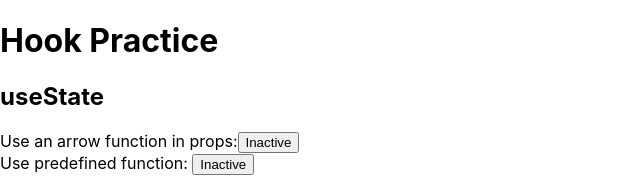
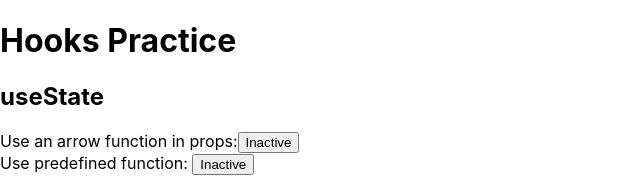
Before and after one commit to Mosoc/react-hooks-practice, a React (Create React App) app: page / in a window 1280 px wide. Shown: the top 177 px of the page, without its empty margins (0-640 px from the left). Built offline with nearby package versions, Linux system fonts and the light colour scheme.

Commit message:
Typo: Hooks

```diff
--- a/src/App.js
+++ b/src/App.js
@@ -8,7 +8,7 @@ function App() {
   }
   return (
     <React.Fragment>
-      <h1>Hook Practice</h1>
+      <h1>Hooks Practice</h1>
       <h2>useState</h2>
       <section>
         <div>
```
